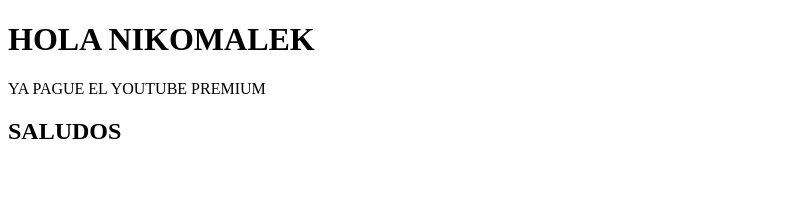
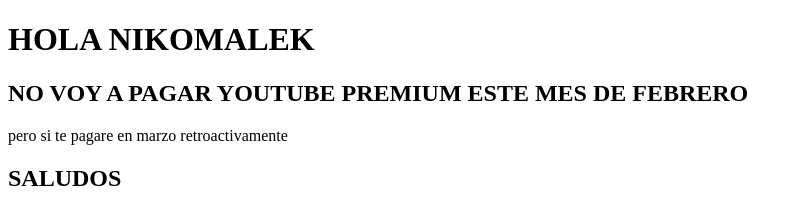
Before and after one commit to SebaGallegos/SebaGallegos.github.io, a plain HTML site: page index.html in a window 1280 px wide. Shown: the whole page, without its empty margins (0-802 px from the left). Drawn offline with Linux system fonts and the light colour scheme.

Commit message:
Update index.html

```diff
--- a/index.html
+++ b/index.html
@@ -8,7 +8,8 @@
 </head>
 <body>
     <h1>HOLA NIKOMALEK</h1>
-    <p>YA PAGUE EL YOUTUBE PREMIUM</p>
+    <h2>NO VOY A PAGAR YOUTUBE PREMIUM ESTE MES DE FEBRERO</h2>
+    <p>pero si te pagare en marzo retroactivamente</p>
     <h2>SALUDOS</h2>
 </body>
 </html>
```
